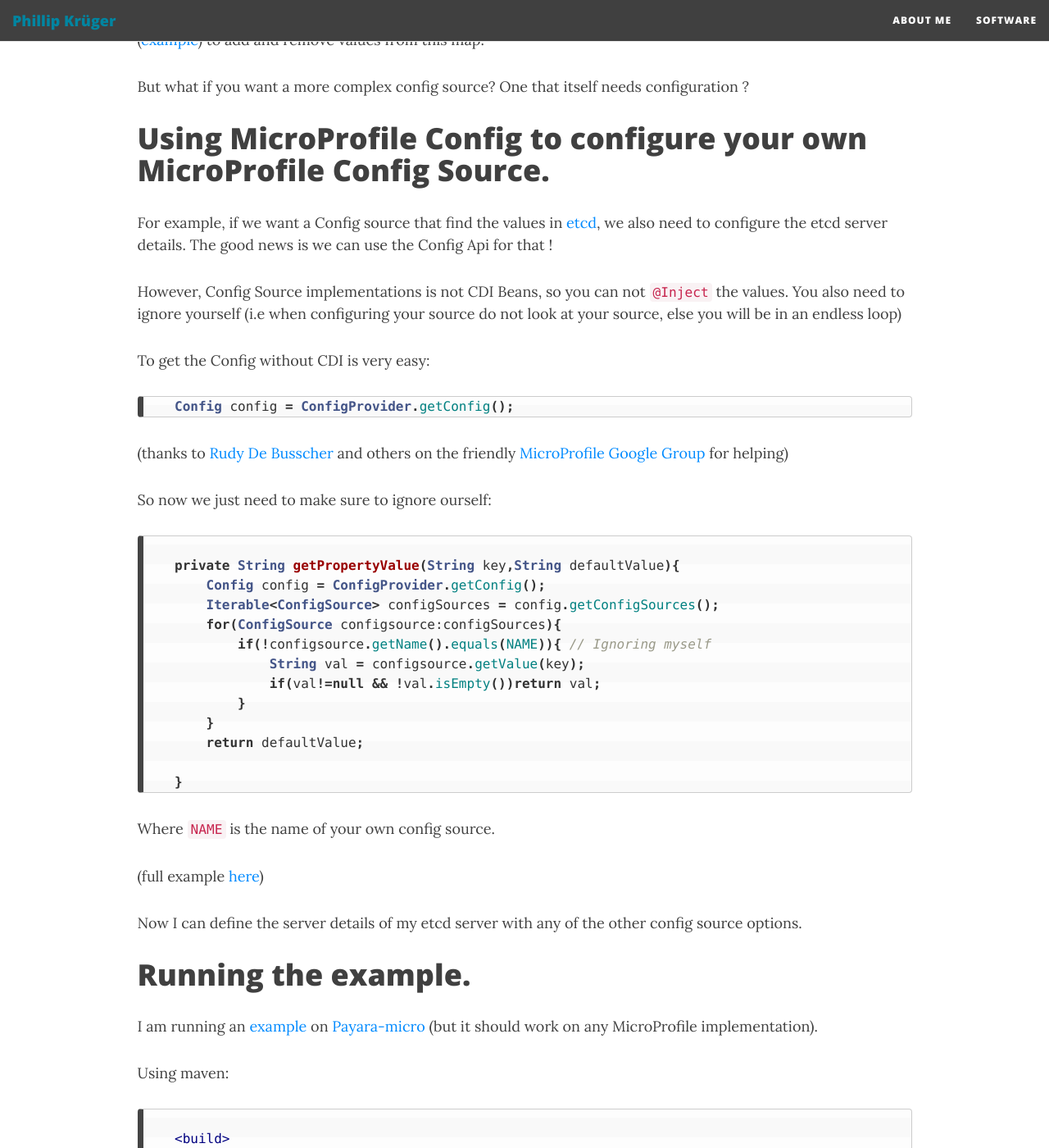
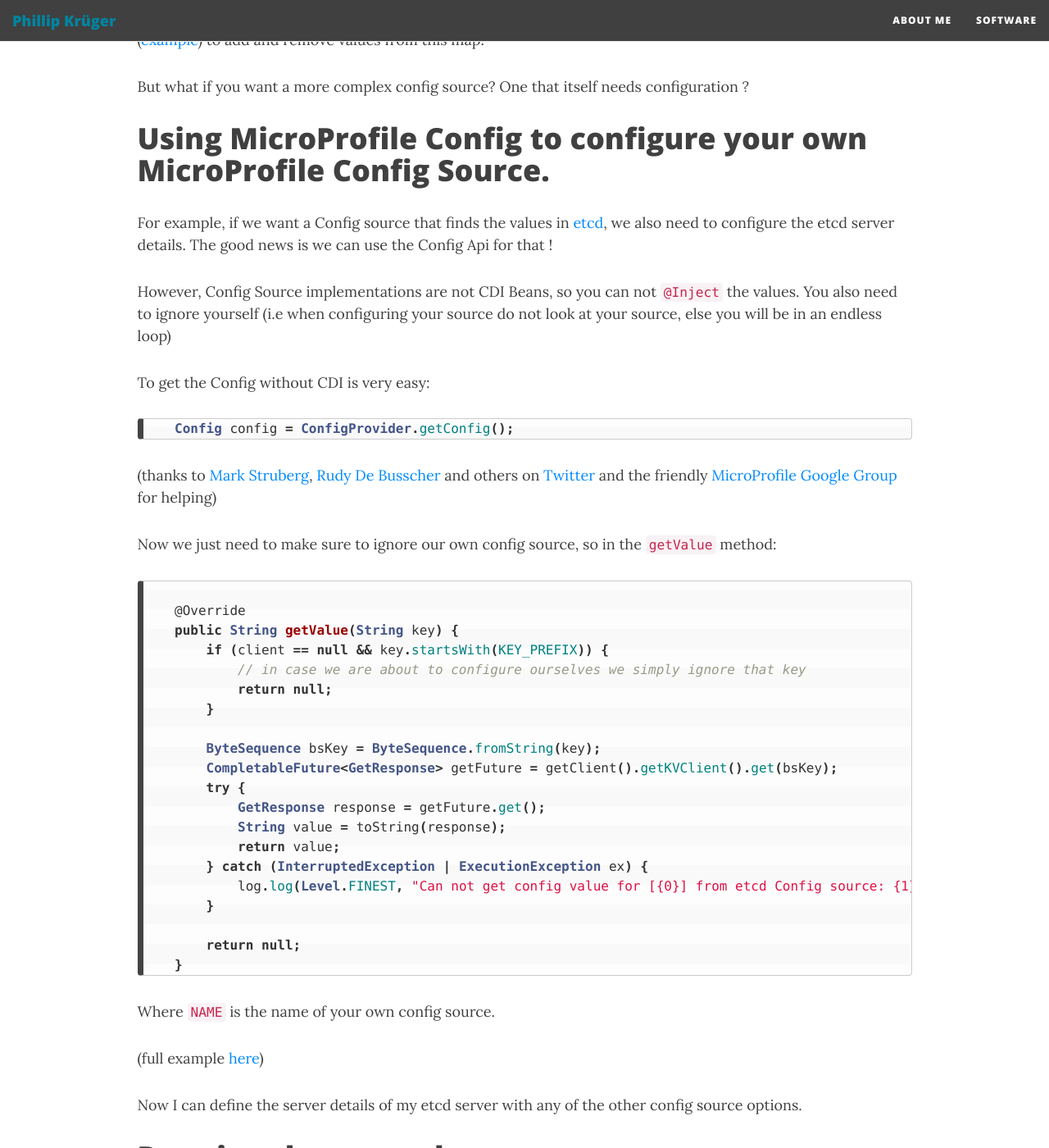
Before and after one commit to phillip-kruger/phillip-kruger.github.io, a Jekyll site: the page built from _posts/2018-08-08-microprofile_config.md, in a window 1280 px wide and 1400 px high, scrolled down 2341 px. Shown: the whole window at 82% size. Built offline with Jekyll 4.4.1, drawn with Linux system fonts in a browser that asks for light colours; nearby versions of some CDN libraries; comment, search, counter and statistics services are not loaded; some of the changed text lies outside the part shown.

Commit message:
Spell check and Mark Struburg input

````diff
--- a/_posts/2018-08-08-microprofile_config.md
+++ b/_posts/2018-08-08-microprofile_config.md
@@ -23,14 +23,14 @@
     private String myServiceHostname;
 ```
 
-The system will first see if there are a System property with the key ```myservice.hostname```, if not it will try Environment variables, then all ```microprofile-config.property``` files on the classpath.
+The system will first see if there is a System property with the key ```myservice.hostname```, if not it will try Environment variables, then all ```microprofile-config.property``` files on the classpath.
 If it could not find it anywhere, it will fallback to the ```defaultValue``` in the annotation.
 
 # Your own config source.
 
 You can also provide your own config source(s) and define the load order for that source. The Config Api uses [SPI](Service Provider Interfaces) to load all config sources, so it's pretty easy to create your own.
 
-For example, say we want a source that loads first (i.e. event before System properties) and we store those config value in memory, we can write a class that extends ```org.eclipse.microprofile.config.spi.ConfigSource```:
+For example, say we want a source that loads first (i.e. event before System properties) and we store that config value in memory, we can write a class that extends ```org.eclipse.microprofile.config.spi.ConfigSource```:
 
 ```java
 
@@ -80,9 +80,9 @@ But what if you want a more complex config source? One that itself needs configu
 
 # Using MicroProfile Config to configure your own MicroProfile Config Source.
 
-For example, if we want a Config source that find the values in [etcd](https://coreos.com/etcd/), we also need to configure the etcd server details. The good news is we can use the Config Api for that !
+For example, if we want a Config source that finds the values in [etcd](https://coreos.com/etcd/), we also need to configure the etcd server details. The good news is we can use the Config Api for that !
 
-However, Config Source implementations is not CDI Beans, so you can not ```@Inject``` the values. You also need to ignore yourself (i.e when configuring your source do not look at your source, else you will be in an endless loop)
+However, Config Source implementations are not CDI Beans, so you can not ```@Inject``` the values. You also need to ignore yourself (i.e when configuring your source do not look at your source, else you will be in an endless loop)
 
 To get the Config without CDI is very easy:
 
@@ -90,23 +90,30 @@ To get the Config without CDI is very easy:
     Config config = ConfigProvider.getConfig();
 ```
 
-(thanks to [Rudy De Busscher](https://twitter.com/rdebusscher) and others on the friendly [MicroProfile Google Group](https://groups.google.com/forum/#!topic/microprofile/rkkZJGJpxMU) for helping)
+(thanks to [Mark Struberg](https://twitter.com/struberg), [Rudy De Busscher](https://twitter.com/rdebusscher) and others on [Twitter](https://twitter.com/phillipkruger/status/1027332689505017856) and the friendly [MicroProfile Google Group](https://groups.google.com/forum/#!topic/microprofile/rkkZJGJpxMU) for helping)
 
-So now we just need to make sure to ignore ourself:
+Now we just need to make sure to ignore our own config source, so in the ```getValue``` method:
 
 ```java
 
-    private String getPropertyValue(String key,String defaultValue){
-        Config config = ConfigProvider.getConfig();
-        Iterable<ConfigSource> configSources = config.getConfigSources();
-        for(ConfigSource configsource:configSources){
-            if(!configsource.getName().equals(NAME)){ // Ignoring myself
-                String val = configsource.getValue(key);
-                if(val!=null && !val.isEmpty())return val;
-            }
+    @Override
+    public String getValue(String key) {
+        if (client == null && key.startsWith(KEY_PREFIX)) {
+            // in case we are about to configure ourselves we simply ignore that key
+            return null;
         }
-        return defaultValue;
 
+        ByteSequence bsKey = ByteSequence.fromString(key);
+        CompletableFuture<GetResponse> getFuture = getClient().getKVClient().get(bsKey);
+        try {
+            GetResponse response = getFuture.get();
+            String value = toString(response);
+            return value;
+        } catch (InterruptedException | ExecutionException ex) {
+            log.log(Level.FINEST, "Can not get config value for [{0}] from etcd Config source: {1}", new Object[]{key, ex.getMessage()});
+        }
+
+        return null;
     }
 ```
 
````
Also changed, not shown: other parts of _posts/2018-08-08-microprofile_config.md (+3 -3 lines).
